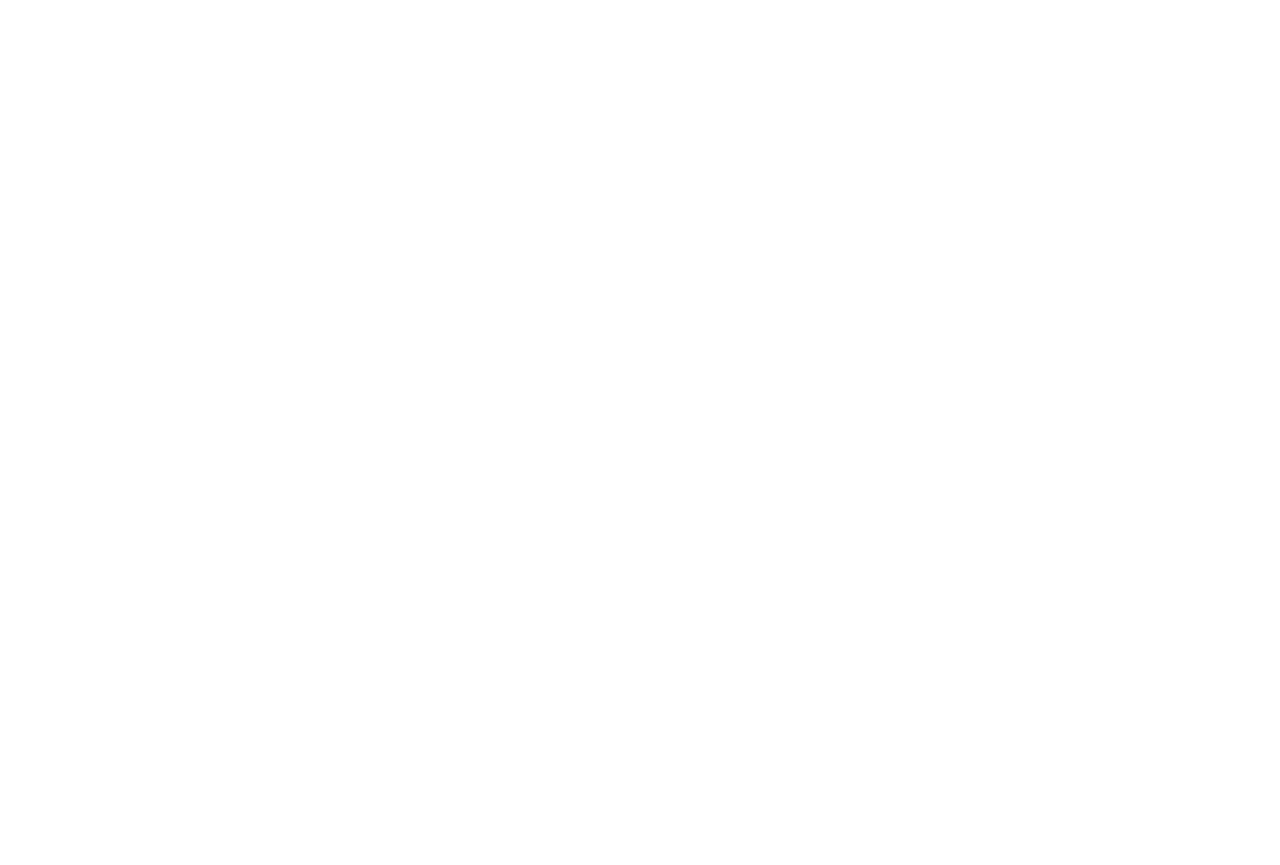
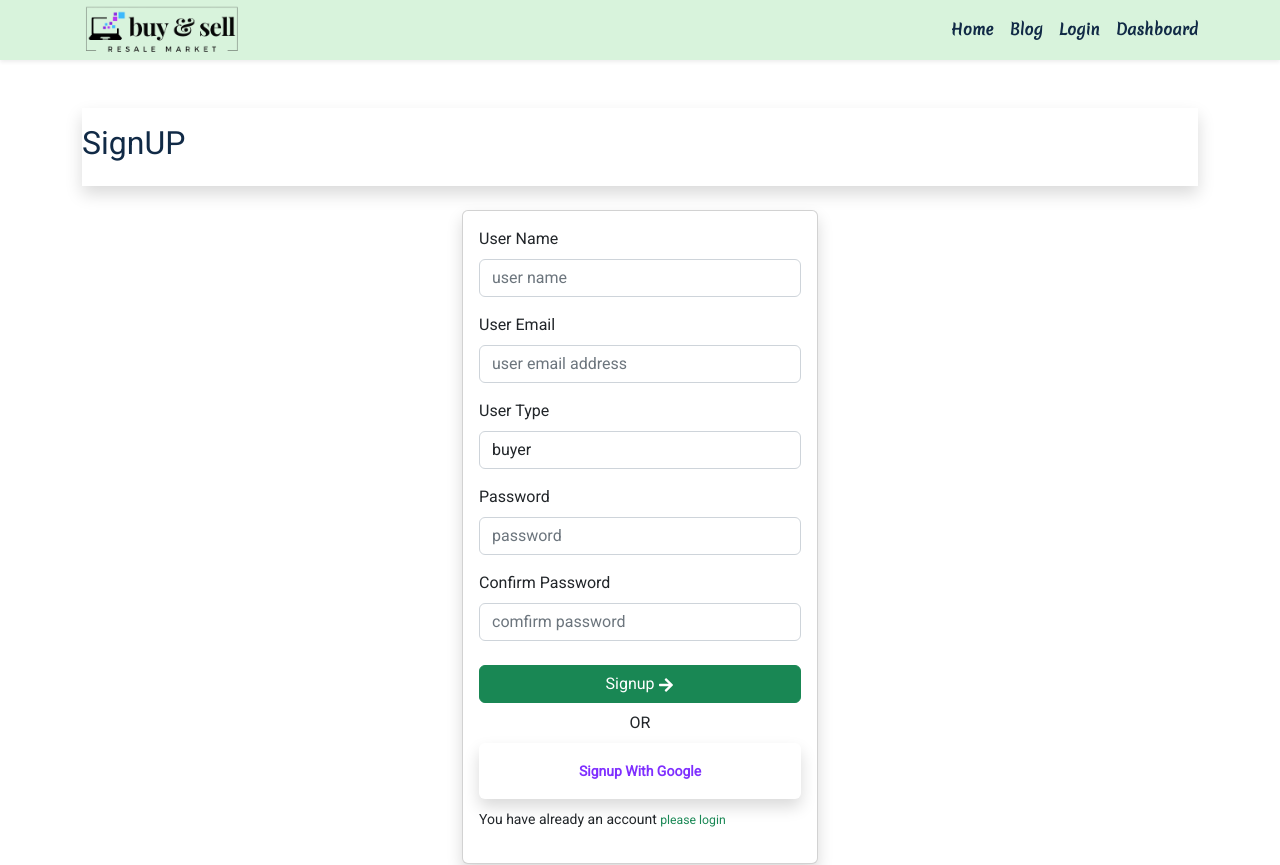
Before and after one commit to sksabbirhossain/buy-and-sell-clint, a React (Create React App) app: page /signup in a window 1280 px wide. Before the commit this address had no page. Shown: the top 865 px of the page. Before the commit the page ends 800 px from the top, so only its background shows below. Built offline with nearby package versions, Linux system fonts and the light colour scheme.

Commit message:
created a signup page

```diff
--- a/src/App.js
+++ b/src/App.js
@@ -3,6 +3,7 @@
 import Main from "./layouts/Main";
 import Home from "./pages/Home/Home";
 import Login from "./pages/Login/Login";
+import Signup from "./pages/Signup/Signup";
 
 function App() {
   return (
@@ -10,6 +11,7 @@
       <Route path="/" element={<Main />}>
         <Route path="/" element={<Home />} />
         <Route path="/login" element={<Login />} />
+        <Route path="/signup" element={<Signup />} />
       </Route>
     </Routes>
   );
--- a/src/pages/Signup/Signup.js
+++ b/src/pages/Signup/Signup.js
@@ -1,11 +1,164 @@
-import React from 'react';
+// import { updateProfile } from "firebase/auth";
+import React, { useState } from "react";
+import toast from "react-hot-toast";
+import { FaArrowRight } from "react-icons/fa";
+import { Link, useNavigate } from "react-router-dom";
+import Button from "../../components/Button/Button";
+import Form from "../../components/Form/Form";
+import FormInput from "../../components/FormInput/FormInput";
+// import Spinner from "../../components/Spinner/Spinner";
+// import { useAuth } from "../contexts/AuthContext";
+import styles from "../../styles/Signup.module.css";
+// import { dynamicTitle } from "../utilities/dynamicTitle";
 
 const Signup = () => {
-    return (
-        <div>
-            <h3>signup</h3>
+  const [error, setError] = useState("");
+  const [username, setUsername] = useState("");
+  const [photourl, setPhotourl] = useState("");
+  const [email, setEmail] = useState("");
+  const [password, setPassword] = useState("");
+  const [confirmPassword, setConfirmPassword] = useState("");
+  const [loading, setLoading] = useState(false);
+  //   const { userSignup, googleSignin } = useAuth();
+  const navigate = useNavigate();
+
+  // form handle and signup function
+  //   const handleUserSignup = (e) => {
+  //     setLoading(true)
+  //     e.preventDefault();
+  //     //   validation
+  //     if (password !== confirmPassword) {
+  //       setLoading(false)
+  //       return setError("password not match");
+  //     }
+  //     userSignup(email, password, username, photourl)
+  //       .then((userInfo) => {
+  //         const user = userInfo.user;
+  //         console.log(user);
+  //         toast.success("User Create Successfull");
+
+  //         // update profile
+  //         updateProfile(user, {
+  //           displayName: username,
+  //           photoURL: photourl,
+  //         });
+  //         setLoading(false)
+  //         navigate("/");
+  //       })
+  //       .catch((error) => {
+  //         setLoading(false)
+  //         console.log(error);
+  //         setError(error.message);
+  //       });
+  //   };
+
+  //   if (loading) {
+  //     return <Spinner />;
+  //   }
+  //   // google signup function
+  //   const handleGoogleSignup = () => {
+  //     googleSignin()
+  //       .then((result) => {
+  //         const user = result.user;
+  //         console.log(user);
+  //         toast.success("Google SignUp successful");
+  //         navigate("/");
+  //       })
+  //       .catch((error) => {
+  //         const errorMessage = error.message;
+  //         toast.error(errorMessage);
+  //       });
+  //   };
+
+  // add title
+  //   dynamicTitle("Signup page");
+
+  return (
+    <section className="mt-4 mt-md-5 ">
+      <div className="container">
+        <div className="shadow py-3 ">
+          <h2>SignUP</h2>
         </div>
-    );
+        <div className="card-items mt-4">
+          <div className="row">
+            <div className="col-md-4 offset-md-4">
+              <div className="card p-3 mb-4 shadow">
+                <Form>
+                  <FormInput
+                    label="User Name"
+                    type="text"
+                    name="name"
+                    placeholder="user name"
+                    value={username}
+                    onChange={(e) => setUsername(e.target.value)}
+                    required
+                  />
+                  <FormInput
+                    label="User Email"
+                    type="email"
+                    name="email"
+                    placeholder="user email address"
+                    value={email}
+                    onChange={(e) => setEmail(e.target.value)}
+                    required
+                  />
+                  <div className="mb-3">
+                    <label htmlFor="" className="form-label">
+                      User Type
+                    </label>
+                    <select name="" className="form-control">
+                      <option value="buyer">buyer</option>
+                      <option value="seller">seller</option>
+                    </select>
+                  </div>
+                  <FormInput
+                    label="Password"
+                    type="password"
+                    name="password"
+                    placeholder="password"
+                    value={password}
+                    onChange={(e) => setPassword(e.target.value)}
+                    required
+                  />
+                  <FormInput
+                    label="Confirm Password"
+                    type="password"
+                    name="cpassword"
+                    placeholder="comfirm password"
+                    value={confirmPassword}
+                    onChange={(e) => setConfirmPassword(e.target.value)}
+                    required
+                  />
+                  <p className="text-danger fw-bold">{error}</p>
+                  <Button className="mt-2 w-100">
+                    Signup <FaArrowRight />{" "}
+                  </Button>
+                </Form>
+                <span className="py-2 text-center">OR</span>
+                <div className="shadow py-3 text-center rounded">
+                  <span
+                    // onClick={handleGoogleSignup}
+                    className={styles.signupIcons}
+                  >
+                    Signup With Google
+                  </span>
+                </div>
+                <p className="mt-2">
+                  <small>
+                    You have already an account
+                    <Link to="/login">
+                      {" "}
+                      <small className="text-success">please login</small>{" "}
+                    </Link>
+                  </small>
+                </p>
+              </div>
+            </div>
+          </div>
+        </div>
+      </div>
+    </section>
+  );
 };
 
 export default Signup;
--- /dev/null
+++ b/src/styles/Signup.module.css
@@ -0,0 +1,6 @@
+.signupIcons {
+    color: #7f2fff;
+    cursor: pointer;
+    font-size: 14px;
+    font-weight: 700;
+  }
```
